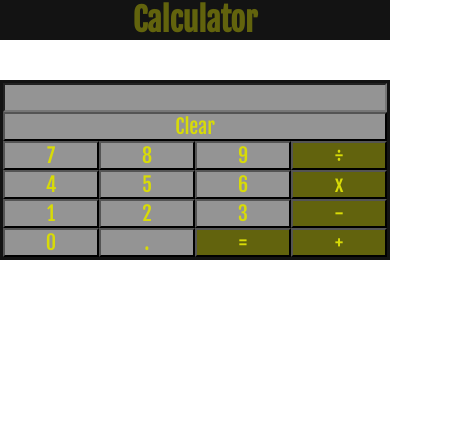
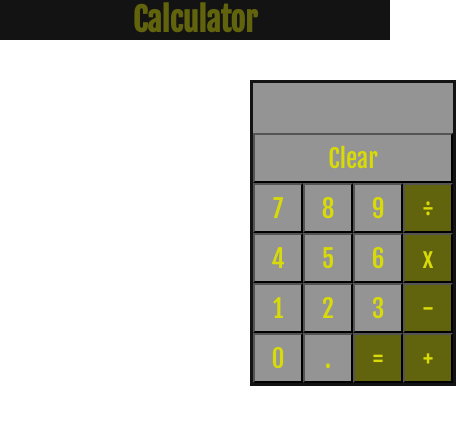
Before and after one commit to juliabanerjee/calculator-challenge, a plain HTML site: page index.html in a window 390 px wide. Both pictures are taken after a click on the button "Clear". Shown: the whole page, 456 px wide, since content can reach past the window. Drawn offline with Linux system fonts and the light colour scheme.

Commit message:
basically done, try responsiveness

```diff
--- a/index.html
+++ b/index.html
@@ -14,26 +14,26 @@
 <body>
   <div id="calculator">
 
-    <input type="text" name="" class="calculator__button" id="calculator__answerbox">
+    <h2 class="calculator__button" id="calculator__answerbox"></h2>
     <button class="calculator__button" id="calculator__clear">Clear</button>
-    <button class="calculator__button" id="calculator__7">7</button>
-    <button class="calculator__button" id="calculator__8">8</button>
-    <button class="calculator__button" id="calculator__9">9</button>
-    <button class="calculator__operator" id="calculator__divide">&#247</button>
-    <button class="calculator__button" id="calculator__4">4</button>
-    <button class="calculator__button" id="calculator__5">5</button>
-    <button class="calculator__button" id="calculator__6">6</button>
-    <button class="calculator__operator" id="calculator__times">x</button>
-    <button class="calculator__button" id="calculator__1">1</button>
-    <button class="calculator__button" id="calculator__2">2</button>
-    <button class="calculator__button" id="calculator__3">3</button>
-    <button class="calculator__operator" id="calculator__minus">-</button>
-    <button class="calculator__button" id="calculator__0">0</button>
-    <button class="calculator__button" id="calculator__point">.</button>
-    <button class="calculator__operator" id="calculator__equals">=</button>
-    <button class="calculator__operator" id="calculator__plus">+</button>
+    <button class="calculator__button" id="calculator__7" value = "7">7</button>
+    <button class="calculator__button" id="calculator__8" value = "8">8</button>
+    <button class="calculator__button" id="calculator__9" value = "9">9</button>
+    <button class="calculator__operator" id="calculator__divide" value ="/">&#247</button>
+    <button class="calculator__button" id="calculator__4" value = "4">4</button>
+    <button class="calculator__button" id="calculator__5" value = "5">5</button>
+    <button class="calculator__button" id="calculator__6" value = "6">6</button>
+    <button class="calculator__operator" id="calculator__times" value ="*">x</button>
+    <button class="calculator__button" id="calculator__1" value = "1">1</button>
+    <button class="calculator__button" id="calculator__2" value = "2">2</button>
+    <button class="calculator__button" id="calculator__3" value = "3">3</button>
+    <button class="calculator__operator" id="calculator__minus" value = "-">-</button>
+    <button class="calculator__button" id="calculator__0" value = "0">0</button>
+    <button class="calculator__button" id="calculator__point" value =".">.</button>
+    <button id="calculator__equals" value ="=">=</button>
+    <button class="calculator__operator" id="calculator__plus" value ="+">+</button>
 
   </div>
-
+  <script src="main.js"></script>
 </body>
 </html>
--- a/main.js
+++ b/main.js
@@ -0,0 +1,89 @@
+// 1. assign values to number buttons on HTML
+// 2. get buttons to produce value when clicked
+// 3. get the to display on webpage when they have been clicked
+//4. access the display bit so what has been entered appears in the dev console
+//5. change strings to integers
+
+// accessing/ selecting all the non-operator buttons
+let firstNumber = ""
+let operator = ""
+let secondNumber = ""
+const numberButtons = document.querySelectorAll (".calculator__button")
+const calculatorBox = document.querySelector("#calculator__answerbox")
+const equals = document.querySelector("#calculator__equals")
+//getting non-operator buttons to give their value as a string when clicked but need a foreach loop to do this
+numberButtons.forEach((numberButton)=> {
+  numberButton.addEventListener("click", (event) => {
+    let number = event.target.value;
+    calculatorBox.innerHTML += number
+    //number.toString;
+    //let numberStored = number.toString need an array (?)
+
+  })
+})
+
+
+
+equals.addEventListener("click",(event) =>{
+
+  secondNumber = calculatorBox.innerHTML
+  secondNumber = secondNumber.slice(1)
+ firstNumber = Number.parseFloat(firstNumber)
+  secondNumber = Number.parseFloat(secondNumber)
+if(operator === "+"){
+  calculatorBox.innerHTML = (firstNumber + secondNumber)
+  console.log(firstNumber + secondNumber)
+}
+else if (operator === "-"){
+  calculatorBox.innerHTML = (firstNumber - secondNumber);
+  console.log(firstNumber - secondNumber);
+}
+else if (operator === "*"){
+  calculatorBox.innerHTML = (firstNumber * secondNumber);
+}
+else if (operator === "/"){
+  calculatorBox.innerHTML = (firstNumber / secondNumber);
+}
+
+})
+
+
+
+
+/*accessing operator buttons and displaying them, need to select them*/
+
+/*need to access each element within the list */
+
+//now we have accessed the individual elements, we need to specify the event and get event to act upon each element.
+
+const operatorButtons = document.querySelectorAll(".calculator__operator")
+operatorButtons.forEach((operatorButton) =>{
+operatorButton.addEventListener("click", (event) => {
+  operator = event.target.value
+  firstNumber = calculatorBox.innerHTML
+  calculatorBox.innerHTML = operator
+  console.log(firstNumber)
+})
+})
+
+
+
+
+
+
+
+
+
+
+
+
+//CLEAR BUTTON
+// access clear button
+const clearButton = document.querySelector("#calculator__clear")
+
+//specify event and get event to act upon clear button
+
+clearButton.addEventListener("click", (event) => {
+
+  calculatorBox.innerHTML = ""
+})
--- a/styles.scss
+++ b/styles.scss
@@ -19,6 +19,9 @@ h1{
 #calculator{
 
   display: grid;
+  margin-left: 250px ;
+  height: 300px;
+  width: 200px;
   grid-template-columns: 1fr 1fr 1fr 1fr;
   grid-template-rows: 1fr 1fr 1fr 1fr 1fr 1fr;
   border: 3px solid $primarycolor;
@@ -30,29 +33,49 @@ h1{
   #calculator__clear{
     grid-row: 2/3;
     grid-column: 1/5;
+    &:hover{
+      background-color: $primarycolor;
+    }
   }
   .calculator__button{
     font-family: $primaryfont;
     background-color: $quaternarycolor;
     color: $tertiarycolor;
-    font-size: 20px;
+    font-size: 25px;
+    &:hover{
+      background-color: $primarycolor;
+    }
   }
   .calculator__operator{
     font-family: $primaryfont;
-    font-size: 20px;
+    font-size: 25px;
     background-color: $secondarycolor;
     color: $tertiarycolor;
+    &:hover{
+      background-color: $primarycolor;
+    }
+  }
+  #calculator__equals{
+    font-family: $primaryfont;
+    font-size: 25px;
+    background-color: $secondarycolor;
+    color: $tertiarycolor;
+    &:hover{
+      background-color: $primarycolor;
+    }
+
   }
 }
 
 
 
 // desktop
-@media only screen and (max-width: 768px) {
+@media only screen and (min-width: 768px) {
   #calculator{
     display: grid;
-    grid-template-columns: 1fr 1fr 1fr 1fr;
-    grid-template-rows: 1fr 1fr 1fr 1fr 1fr 1fr;
+    height: 500px;
+    width: 350px;
+
 
     &:nth-child(1){
       grid-row: 1/2;
```
Also changed, not shown: styles.css.
